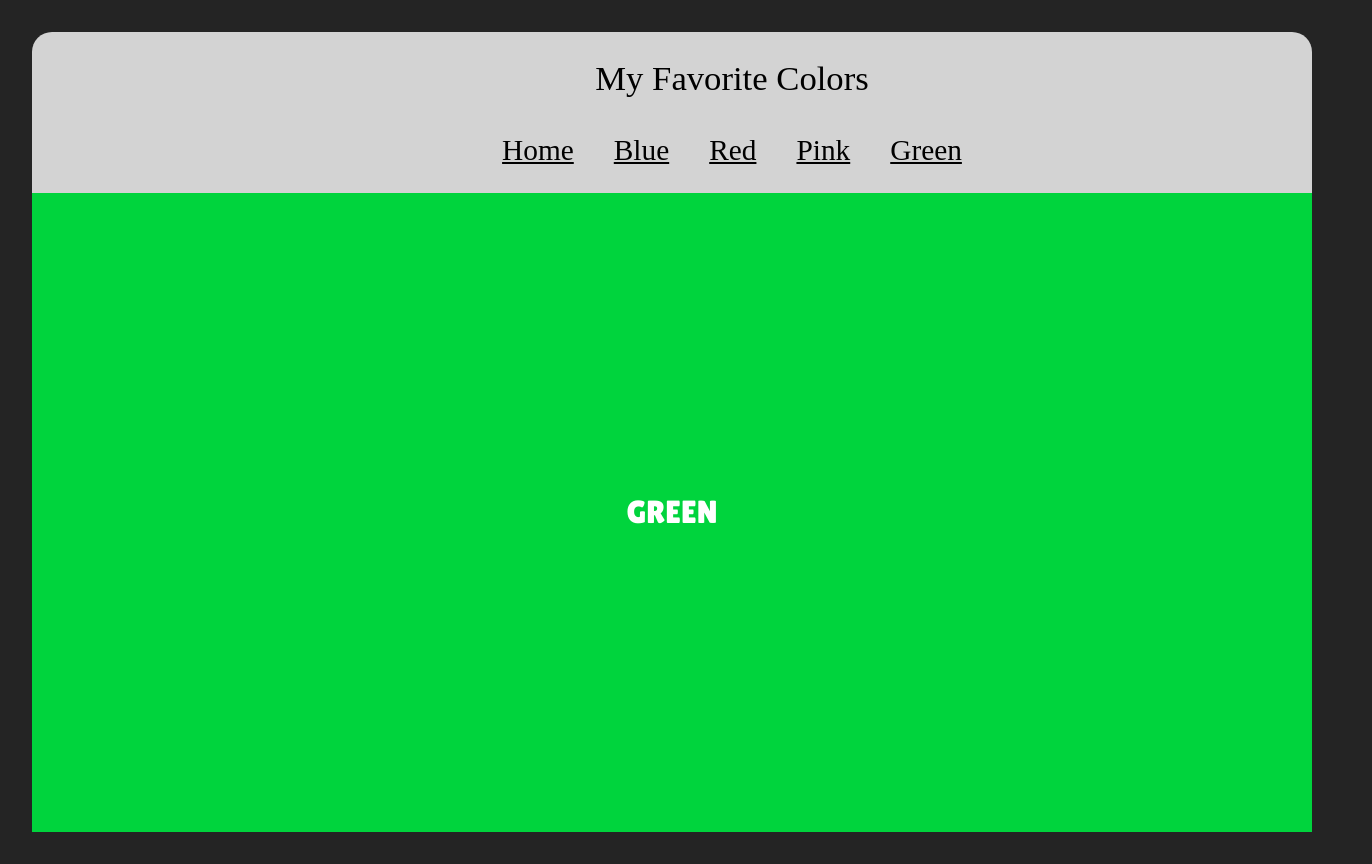
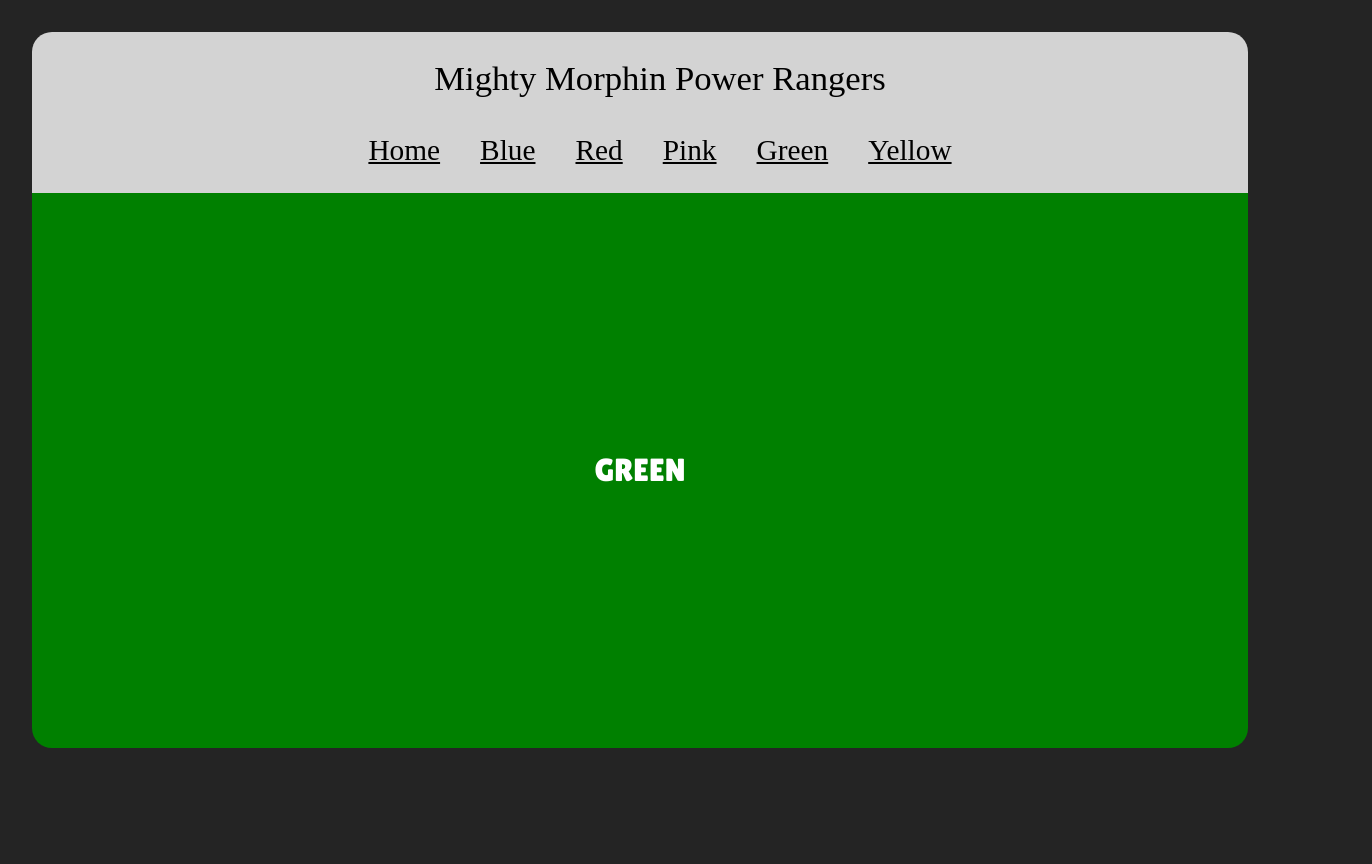
Before and after one commit to Davonne007-TX/Block-28-Workshop-React-Router, a React (Vite) app in the folder react-router/: page /green in a window 1280 px wide. Shown: the whole page, 1372 px wide, since content can reach past the window. After the commit the page ends 800 px from the top, so only its background shows below. Built offline with nearby package versions, Linux system fonts and the light colour scheme; a web font is replaced by a local one.

Commit message:
adding media queries

```diff
--- a/react-router/src/App.jsx
+++ b/react-router/src/App.jsx
@@ -6,6 +6,7 @@
 import Red from './components/Red'
 import Pink from './components/Pink'
 import Green from './components/Green'
+import Yellow from './components/Yellow'
 
 function App() {
 
@@ -21,6 +22,7 @@
             <Route path="/red" element={<Red />} />
             <Route path="/pink" element={<Pink />} />
             <Route path="/green" element={<Green />} />
+            <Route path="/yellow" element={<Yellow />} />
          </Routes>
         </div>
       </div>
--- a/react-router/src/components/NavBar.css
+++ b/react-router/src/components/NavBar.css
@@ -37,3 +37,15 @@
 .myLinks li a:hover {
     color: #D6906D;
   }
+
+@media (max-width: 760px) {
+    #navbar {
+        flex-direction: column;
+        padding: 1em;
+    }
+
+    .myLinks li {
+        display: block;
+        padding: 10px;
+    }
+}
--- a/react-router/src/components/NavBar.jsx
+++ b/react-router/src/components/NavBar.jsx
@@ -7,12 +7,13 @@
     <>
       <nav>
         <ul className="myLinks">
-          <div className="myTitle">My Favorite Colors</div>
+          <div className="myTitle">Mighty Morphin Power Rangers</div>
             <li><Link to="/home">Home</Link></li>
             <li><Link to="/blue">Blue</Link></li>
             <li><Link to="/red">Red</Link></li>
             <li><Link to="/pink">Pink</Link></li>
             <li><Link to="/green">Green</Link></li>
+            <li><Link to="/yellow">Yellow</Link></li>
         </ul>
     </nav>
    </>
--- /dev/null
+++ b/react-router/src/components/Yellow.jsx
@@ -0,0 +1,11 @@
+import React from 'react'
+
+function Yellow() {
+  return (
+    <div className="yellow">
+        <h1>Yellow</h1>
+    </div>
+  )
+}
+
+export default Yellow
--- a/react-router/src/index.css
+++ b/react-router/src/index.css
@@ -15,13 +15,14 @@
 
 * {
   margin: 0;
+  padding: 0;
+  box-sizing: border-box;
 }
 
 body, html {
   margin: 0;
   padding: 0;
   min-width: 1200px;
-;
 }
 
 body,
@@ -39,6 +40,7 @@
 
 #container > div {
   display: flex;
+  flex-wrap: wrap;
 }
 
 #navbar {
@@ -56,6 +58,9 @@
   align-items: center;
   justify-content: center;
   margin-top: 0px;
+  margin-bottom: 20px;
+  border-bottom-right-radius: 20px;
+  border-bottom-left-radius: 20px;
 }
 
 .red {
@@ -64,7 +69,6 @@
 
 .blue {
  background-color: #00177d;
-
 }
 
 .pink {
@@ -80,9 +84,9 @@
 }
 
 .yellow {
-  background-color: #ffff00;
+  background-color: rgb(255,240,0);
 }
 
 .green {
-  background-color: #00D43D;
+  background-color: #008000 ;
 }
```
